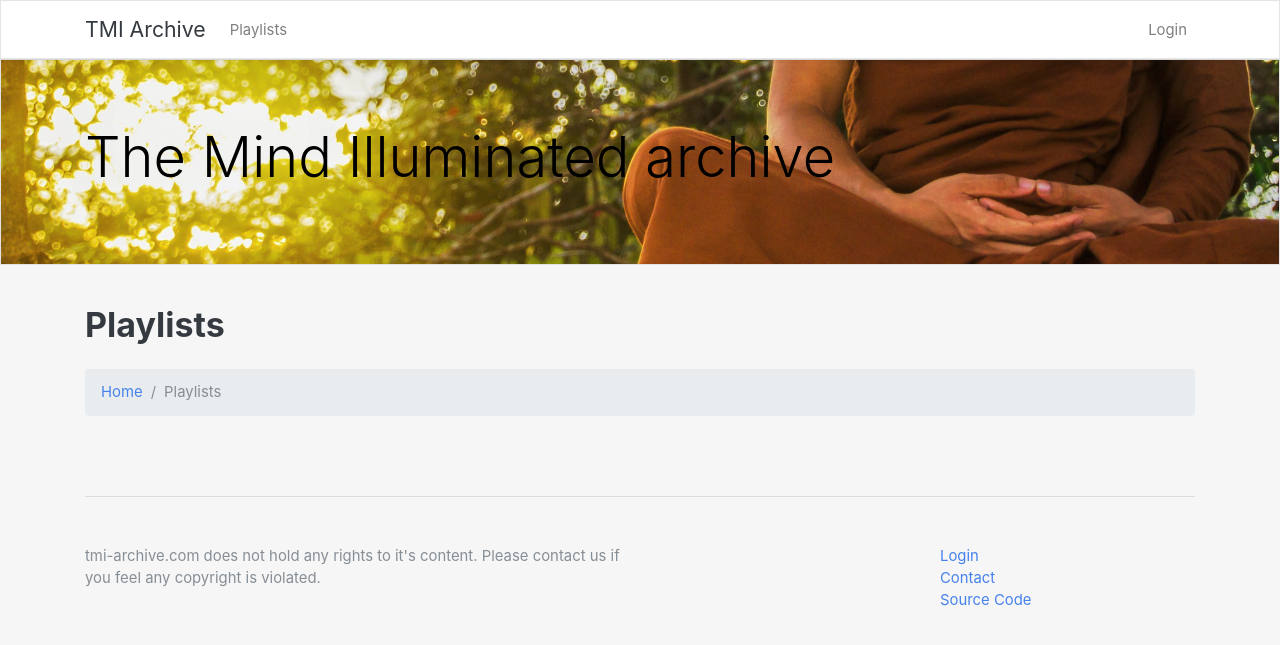
After one commit to esquire900/tmi-archive, a Django app: page /playlist/ in a window 1280 px wide. The commit adds this page. Shown: the top 645 px of the page. Run offline with Django 3.2, Linux system fonts and the light colour scheme; data that the repository does not hold is empty; some libraries are stand-ins or nearby versions.

Commit message:
Playlists index page

```diff
--- a/talks/templates/main_ui.html
+++ b/talks/templates/main_ui.html
@@ -48,6 +48,13 @@
         <a class="navbar-brand" href="{% url 'talk_index' %}">
             TMI Archive
         </a>
+
+        <ul class="navbar-nav">
+            <li class="nav-item">
+                <a class="nav-link" href="{% url 'playlist_index' %}">Playlists</a>
+            </li>
+        </ul>
+
         <button class="navbar-toggler" type="button" data-toggle="collapse" data-target="#navbarSupportedContent"
                 aria-controls="navbarSupportedContent" aria-expanded="false" aria-label="Toggle navigation">
             <span class="navbar-toggler-icon"></span>
--- a/talks/templates/playlist.html
+++ b/talks/templates/playlist.html
@@ -6,6 +6,9 @@
         <ol class="breadcrumb">
             <li class="breadcrumb-item">
                 <a href="{% url 'talk_index' %}">Home</a>
+            </li>
+            <li class="breadcrumb-item">
+                <a href="{% url 'playlist_index' %}">Playlists</a>
             </li>
             <li class="breadcrumb-item active">
                 Playlist {{ playlist.id }}
--- /dev/null
+++ b/talks/templates/playlist_index.html
@@ -0,0 +1,26 @@
+{% extends 'main_ui.html' %}
+{% load static %}
+{% block content %}
+    <h2 class="display pt-2 pb-2">Playlists</h2>
+    <nav aria-label="breadcrumb" class="pt-2">
+        <ol class="breadcrumb">
+            <li class="breadcrumb-item">
+                <a href="{% url 'talk_index' %}">Home</a>
+            </li>
+            <li class="breadcrumb-item active">
+                Playlists
+            </li>
+        </ol>
+    </nav>
+    <div class="row">
+        <div class="col-8">
+            <ol>
+                {% for playlist in playlists %}
+                <li>
+                    <a href="{% url 'playlist_view' pk=playlist.id %}">{{ playlist }}</a>
+                </li>
+                {% endfor %}
+            </ol>
+        </div>
+    </div>
+{% endblock %}
--- a/talks/urls.py
+++ b/talks/urls.py
@@ -8,6 +8,7 @@ urlpatterns = [
     path('', views.IndexView.as_view(), name='talk_index'),
     path('talk/<int:pk>', views.DetailView.as_view(), name='talk_view'),
     path('talk/<int:pk>/edit', views.UpdateView.as_view(), name='talk_edit'),
+    path('playlist/', views.playlist_index, name='playlist_index'),
     path('playlist/<int:pk>', views.playlist_view, name='playlist_view'),
     path('accounts/profile/', views.profile_view, name='profile_view'),
     path('contact', views.contact, name='contact')
--- a/talks/views.py
+++ b/talks/views.py
@@ -61,6 +61,12 @@ class UpdateView(generic.UpdateView):
     form_class = TalkForm
 
 
+def playlist_index(request):
+    return render(
+        request, 'playlist_index.html', {'playlists': Playlist.objects.all()}
+    )
+
+
 def playlist_view(request, pk):
     playlist = get_object_or_404(Playlist, pk=pk)
     return render(request, 'playlist.html', {'playlist': playlist})
```
